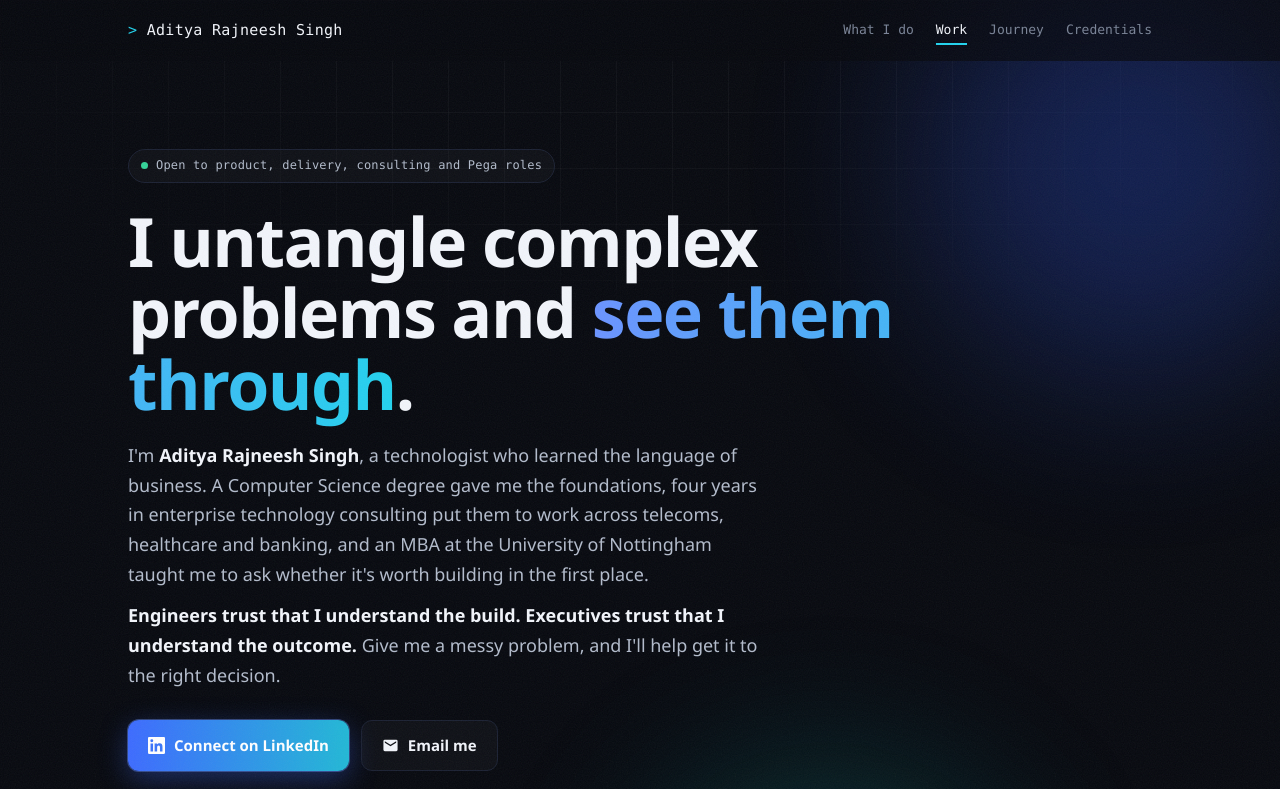
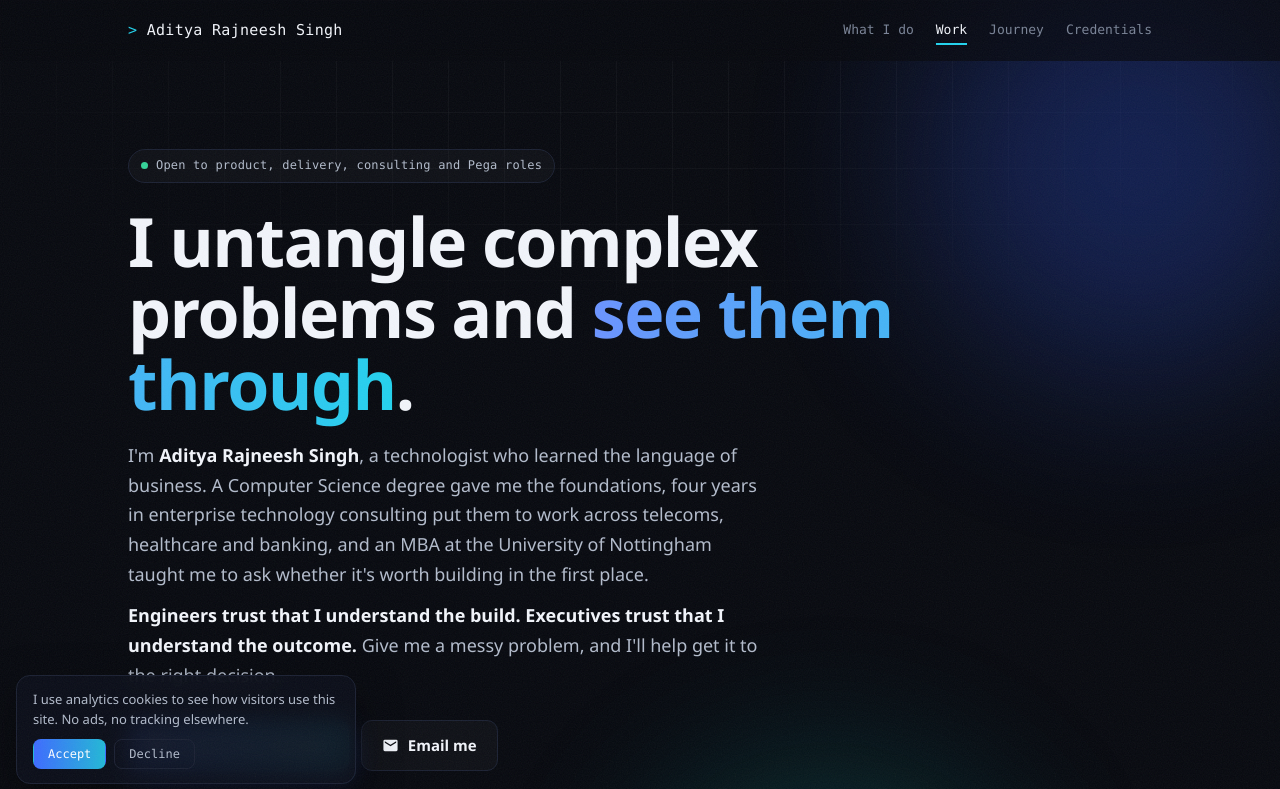
Before and after one commit to AdityaSingh17/AdityaSingh17.github.io, a plain HTML site: page index.html in a window 1280 px wide. Shown: the top 789 px of the page. Drawn offline with Linux system fonts and the light colour scheme.

Commit message:
Added cookie banner and G analytics tracking ID.

```diff
--- a/index.html
+++ b/index.html
@@ -2,6 +2,17 @@
 <html lang="en-GB">
 <head>
 <meta charset="utf-8">
+<!-- Google Analytics -->
+<script async src="https://www.googletagmanager.com/gtag/js?id=G-1YWTJ77NY6"></script>
+<script>
+  window.dataLayer = window.dataLayer || [];
+  function gtag(){dataLayer.push(arguments);}
+  var ok=null; try{ok=localStorage.getItem('ga-consent');}catch(e){}
+  gtag('consent','default',{analytics_storage: ok==='yes'?'granted':'denied',ad_storage:'denied',ad_user_data:'denied',ad_personalization:'denied'});
+  gtag('js', new Date());
+  gtag('config', 'G-1YWTJ77NY6');
+</script>
+
 <meta name="viewport" content="width=device-width, initial-scale=1">
 <title>Aditya Rajneesh Singh | Product, Delivery and Technology Consulting | Nottingham, UK</title>
 <meta name="description" content="Aditya Rajneesh Singh, MBA in Technology Leadership (University of Nottingham, Distinction) and former Pega System Architect with four years of consulting and technology delivery across telecoms, healthcare and banking. Open to product, delivery, consulting and Pega roles in the UK.">
@@ -326,6 +337,16 @@
   .pills span:hover{border-color:var(--accent2);color:var(--accent2);background:rgba(34,211,238,.08)}
   @media (max-width:900px){.journey::before{background:linear-gradient(180deg,var(--line),var(--accent),var(--line))}}
   @media (prefers-reduced-motion:reduce){.tile,.pillar,.case,.box,details.full,.results div,.nav .brand::after{animation:none}}
+
+  /* Cookie banner */
+  .ck{position:fixed;left:16px;bottom:16px;z-index:90;max-width:340px;background:rgba(11,15,26,.92);backdrop-filter:blur(10px);-webkit-backdrop-filter:blur(10px);border:1px solid var(--line);border-radius:14px;padding:14px 16px;box-shadow:0 16px 40px rgba(0,0,0,.5);font-size:13px;line-height:1.5;color:var(--body);display:none;animation:pop .3s ease}
+  .ck.show{display:block}
+  .ck p{margin:0}
+  .ck .ck-b{display:flex;gap:8px;margin-top:10px}
+  .ck button{font:500 12px var(--mono);padding:7px 14px;border-radius:8px;cursor:pointer;border:1px solid var(--line);background:transparent;color:var(--body);transition:border-color .15s,color .15s}
+  .ck button:hover{border-color:var(--accent2);color:var(--ink)}
+  .ck button.y{background:linear-gradient(90deg,#3d6bff,#22b8d6);border-color:transparent;color:#fff}
+  @media (max-width:560px){.ck{left:12px;right:12px;bottom:12px;max-width:none}}
 </style>
 </head>
 <body>
@@ -661,5 +682,21 @@
   });
 })();
 </script>
+<div class="ck" id="ck" role="dialog" aria-label="Cookie consent">
+  <p>I use analytics cookies to see how visitors use this site. No ads, no tracking elsewhere.</p>
+  <div class="ck-b"><button class="y" id="ck-y">Accept</button><button id="ck-n">Decline</button></div>
+</div>
+<script>
+(function(){
+  var b=document.getElementById('ck'),v=null;
+  try{v=localStorage.getItem('ga-consent');}catch(e){}
+  if(!v) b.classList.add('show');
+  function set(x){try{localStorage.setItem('ga-consent',x);}catch(e){}
+    if(x==='yes'&&window.gtag) gtag('consent','update',{analytics_storage:'granted'});
+    b.classList.remove('show');}
+  document.getElementById('ck-y').onclick=function(){set('yes');};
+  document.getElementById('ck-n').onclick=function(){set('no');};
+})();
+</script>
 </body>
 </html>
```
